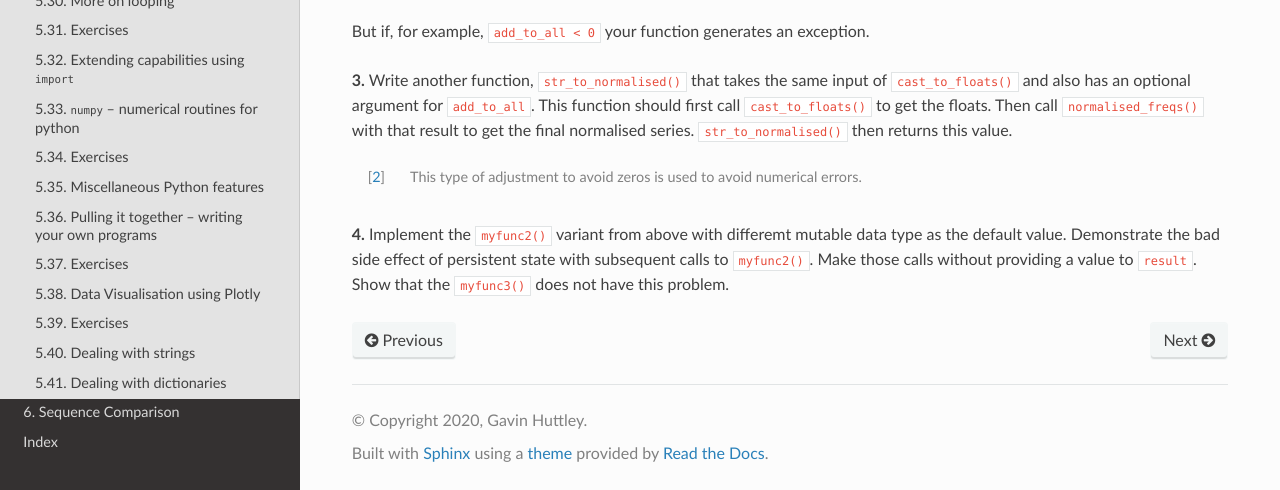
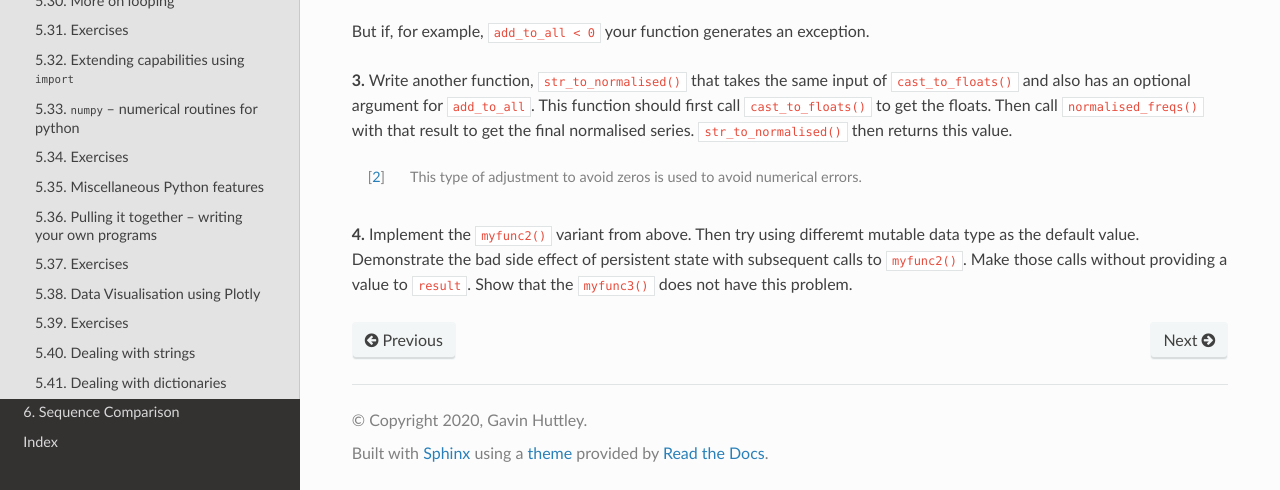
Before and after one commit to GavinHuttley/tib, a Sphinx documentation site: the page built from source/python/writing_functions.rst, in a window 1280 px wide and 900 px high, scrolled down 5341 px, cut to the strip 410-900 px from the top of the window. Built offline with Sphinx 7.4.7 and the Read the Docs theme 2.0.0, drawn with Linux system fonts in a browser that asks for light colours.

Commit message:
language tidy

```diff
--- a/source/python/writing_functions.rst
+++ b/source/python/writing_functions.rst
@@ -274,4 +274,4 @@ But if, for example, ``add_to_all < 0`` your function generates an exception.
 
 .. [2] This type of adjustment to avoid zeros is used to avoid numerical errors.
 
-**4.** Implement the ``myfunc2()`` variant from above with differemt mutable data type as the default value. Demonstrate the bad side effect of persistent state with subsequent calls to ``myfunc2()``. Make those calls without providing a value to ``result``. Show that the ``myfunc3()`` does not have this problem.
+**4.** Implement the ``myfunc2()`` variant from above. Then try using differemt mutable data type as the default value. Demonstrate the bad side effect of persistent state with subsequent calls to ``myfunc2()``. Make those calls without providing a value to ``result``. Show that the ``myfunc3()`` does not have this problem.
```
